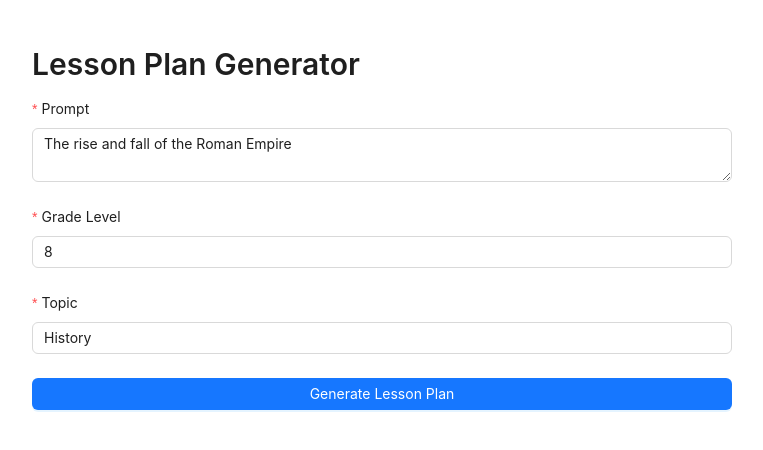
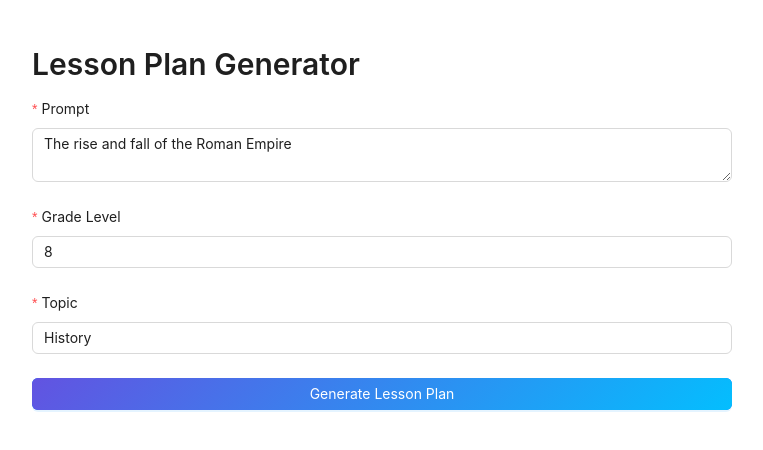
Before and after one commit to km401/demo, a React (Vite) app: page / in a window 1280 px wide. Shown: the top 450 px of the page, without its empty margins (258-1021 px from the left). Built offline with nearby package versions, Linux system fonts and the light colour scheme.

Commit message:
add fancy button

```diff
--- a/src/Pages/home.jsx
+++ b/src/Pages/home.jsx
@@ -110,6 +110,7 @@ const Home = () => {
 
             <Form.Item>
                 <Button
+                    className="linear-gradient-button"
                     type="primary"
                     htmlType="submit"
                     block
--- a/src/Pages/pages.css
+++ b/src/Pages/pages.css
@@ -51,3 +51,28 @@
   .downloadWord{
     padding: 20px 0;
   }
+
+.linear-gradient-button {
+  border: none;
+  position: relative;
+  overflow: hidden;
+  color: #fff; /* Button text color */
+}
+
+.linear-gradient-button::before {
+  content: '';
+  position: absolute;
+  inset: 0;
+  background: linear-gradient(135deg, #6253e1, #04befe);
+  transition: opacity 0.3s ease;
+  z-index: 0;
+}
+
+.linear-gradient-button:hover::before {
+  opacity: 0;
+}
+
+.linear-gradient-button > span {
+  position: relative;
+  z-index: 1;
+}
```
